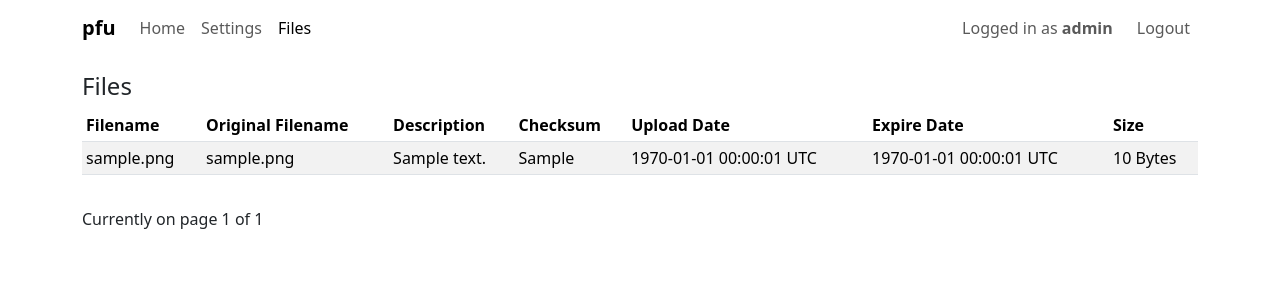
After one commit to jwty/pfu, a Flask app: page /files in a window 1280 px wide. The commit adds this page. Shown: the top 300 px of the page. Run offline with Flask 3, Linux system fonts and the light colour scheme; a user stored in the database is signed in; tables that the repository leaves empty hold one stand-in row (values such as "Sample post"); parts of the project's set-up code (start-up, migrations or seed data) failed here and were passed over; some libraries are stand-ins or nearby versions.

Commit message:
Move formatting upload/expire date to a Jinja filter, Files view POC

```diff
--- a/pfu/__init__.py
+++ b/pfu/__init__.py
@@ -1,6 +1,7 @@
 from flask import Flask
 from flask_bootstrap import Bootstrap5
 from pfu.db import configure_db
+from pfu.utils import format_datetime
 from pfu.config import config_class
 from pfu.routes import main
 from pfu.routes_auth import auth
@@ -12,6 +13,7 @@ def create_app(config_class=config_class):
     app.config.from_object(config_class)
     login_manager.init_app(app)
     login_manager.login_view = 'auth.login'
+    app.jinja_env.filters['datetime'] = format_datetime
     bootstrap = Bootstrap5()
     bootstrap.init_app(app)
     app.jinja_env.trim_blocks = True
--- a/pfu/db.py
+++ b/pfu/db.py
@@ -2,6 +2,7 @@ import os
 from hashlib import md5
 from peewee import *
 from playhouse.shortcuts import model_to_dict
+from playhouse.flask_utils import PaginatedQuery
 from pfu.config import config
 
 database_path = os.path.join(config['DATA_DIR'], 'database.db')
@@ -98,3 +99,11 @@ def get_files_expiring_count():
 
 def get_files_size():
     return Files.select(fn.SUM(Files.size)).scalar() or 0
+
+
+def get_files_page(per_page, page):
+    page_query = PaginatedQuery(Files, per_page, page=page, check_bounds=True)
+    files = page_query.get_object_list()
+    current_page = page_query.get_page()
+    possible_pages = page_query.get_page_count()
+    return files, current_page, possible_pages
--- a/pfu/routes_auth.py
+++ b/pfu/routes_auth.py
@@ -2,7 +2,7 @@ from flask import Blueprint, render_template, request, url_for, redirect, flash
 from flask_login import login_user, logout_user, login_required, current_user
 from werkzeug.security import check_password_hash
 from pfu.auth import User
-from pfu.db import get_files_count, get_files_expiring_count, get_files_size
+from pfu.db import get_files_count, get_files_expiring_count, get_files_size, get_files_page
 
 
 auth = Blueprint('auth', __name__)
@@ -49,3 +49,18 @@ def settings():
     files_expiring_count = get_files_expiring_count()
     files_size = get_files_size()
     return render_template('settings.html', files_count=files_count, files_expiring_count=files_expiring_count, files_size=files_size)
+
+
+@auth.route('/files')
+@login_required
+def files():
+    try:
+        page_number = int(request.args.get('page', 1))
+    except ValueError:
+        flash('Invalid page number', 'error')
+        page_number = 1
+    if page_number < 1:
+        flash('Invalid page number', 'error')
+        page_number = 1
+    files, current_page, possible_pages = get_files_page(10, page_number)
+    return render_template('files.html', files=files, current_page=current_page, possible_pages=possible_pages)
--- a/pfu/templates/base.html
+++ b/pfu/templates/base.html
@@ -23,6 +23,7 @@
                     {{ render_nav_item('main.index', 'Home') }}
                     {% if current_user.is_authenticated %}
                     {{ render_nav_item('auth.settings', 'Settings') }}
+                    {{ render_nav_item('auth.files', 'Files') }}
                     {% endif %}
                 </div>
                 <div class="navbar-nav ms-auto">
--- /dev/null
+++ b/pfu/templates/files.html
@@ -0,0 +1,44 @@
+{% extends "base.html" %}
+{% block title %}Files{% endblock %}
+{% block content %}
+<h4>Files</h4>
+<div class="table-responsive mb-3">
+    <table class="table table-striped table-hover table-sm">
+        <thead>
+        <tr>
+            <th>Filename</th>
+            <th>Original Filename</th>
+            <th>Description</th>
+            <th>Checksum</th>
+            <th>Upload Date</th>
+            <th>Expire Date</th>
+            <th>Size</th>
+        </tr>
+        </thead>
+        <tbody>
+        {% for file in files %}
+        <tr>
+            <td>{{ file.new_filename }}</td>
+            <td>{{ file.original_filename }}</td>
+            <td>{{ file.description }}</td>
+            <td>{{ file.checksum }}</td>
+            <td>{{ file.upload_date | datetime }}</td>
+            <td>{% if file.expire_date %}{{ file.expire_date | datetime }}{% else %}<span class="text-muted fst-italic">(none)</span>{% endif %}</td>
+            <td>{{ file.size | filesizeformat }}</td>
+        </tr>
+        {% endfor %}
+        </tbody>
+    </table>
+</div>
+<div class="d-flex justify-content-between">
+    <div class="me-auto">Currently on page {{ current_page }} of {{ possible_pages }}</div>
+    <div class="ms-auto">
+    {% if current_page > 1 %}
+    <a class="btn btn-primary" href="{{ url_for('auth.files', page=current_page - 1) }}">Previous</a>
+    {% endif %}
+    {% if current_page < possible_pages %}
+    <a class="btn btn-primary" href="{{ url_for('auth.files', page=current_page + 1) }}">Next</a>
+    {% endif %}
+    </div>
+</div>
+{% endblock %}
--- a/pfu/utils.py
+++ b/pfu/utils.py
@@ -1,3 +1,12 @@
+from datetime import datetime
+
 class Messages:
     DELETE_CONFIRM = 'File <a href="{file_url}">{filename}</a> <a href="{details_url}">(details)</a> will be deleted. This action cannot be undone. Type in your secret key to confirm:'
     DETAILS_PROMPT = 'You need to provide the secret key to view details for file <a href="{file_url}">{filename}</a>.'
+
+
+def format_datetime(timestamp):
+    if not isinstance(timestamp, int):
+        return timestamp
+    dt = datetime.fromtimestamp(timestamp).astimezone()
+    return dt.strftime('%Y-%m-%d %H:%M:%S %Z')
```
Also changed, not shown: pfu/routes.py (+2 -11 lines), pfu/templates/generic_response.html (+12 -4 lines).
